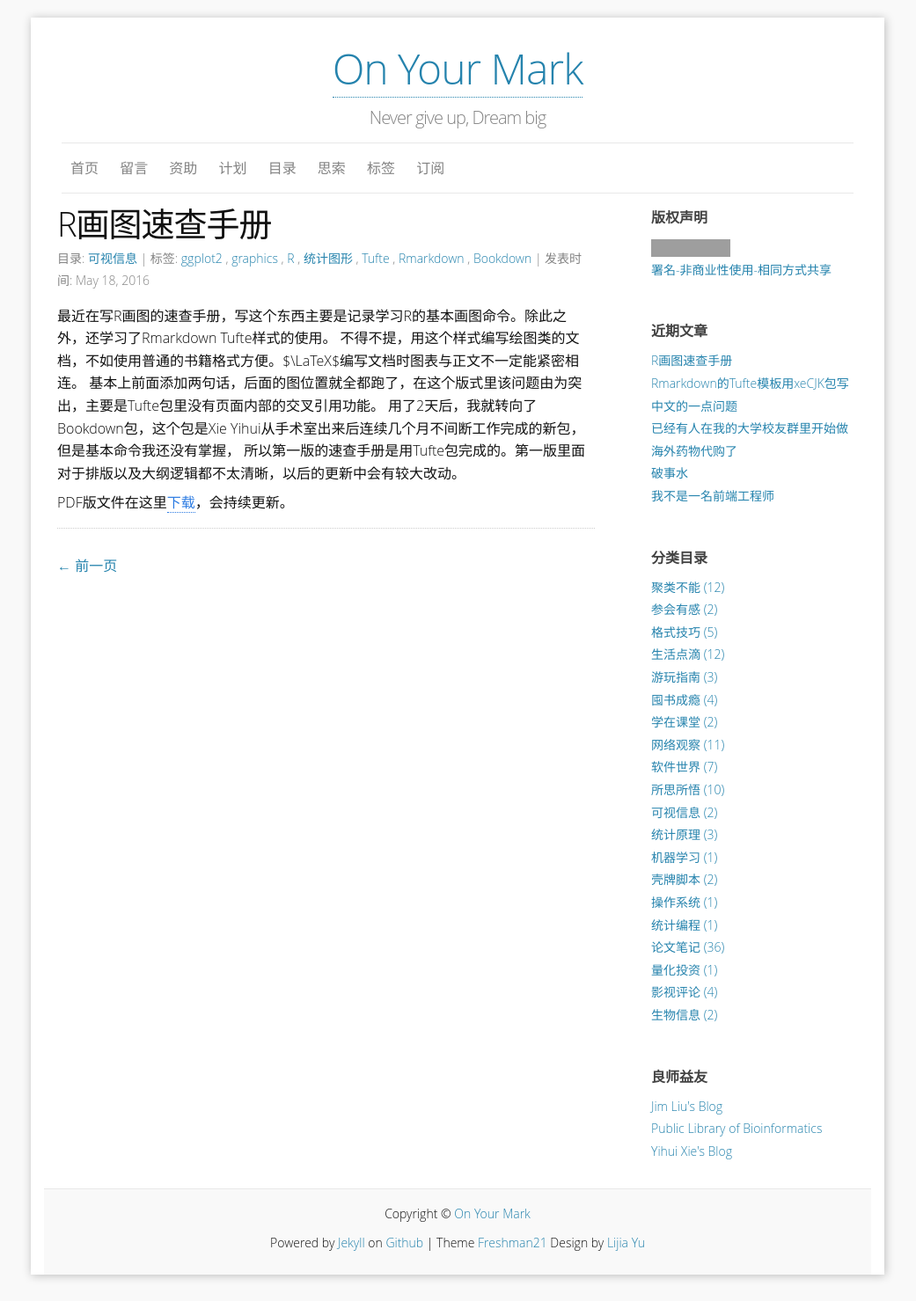
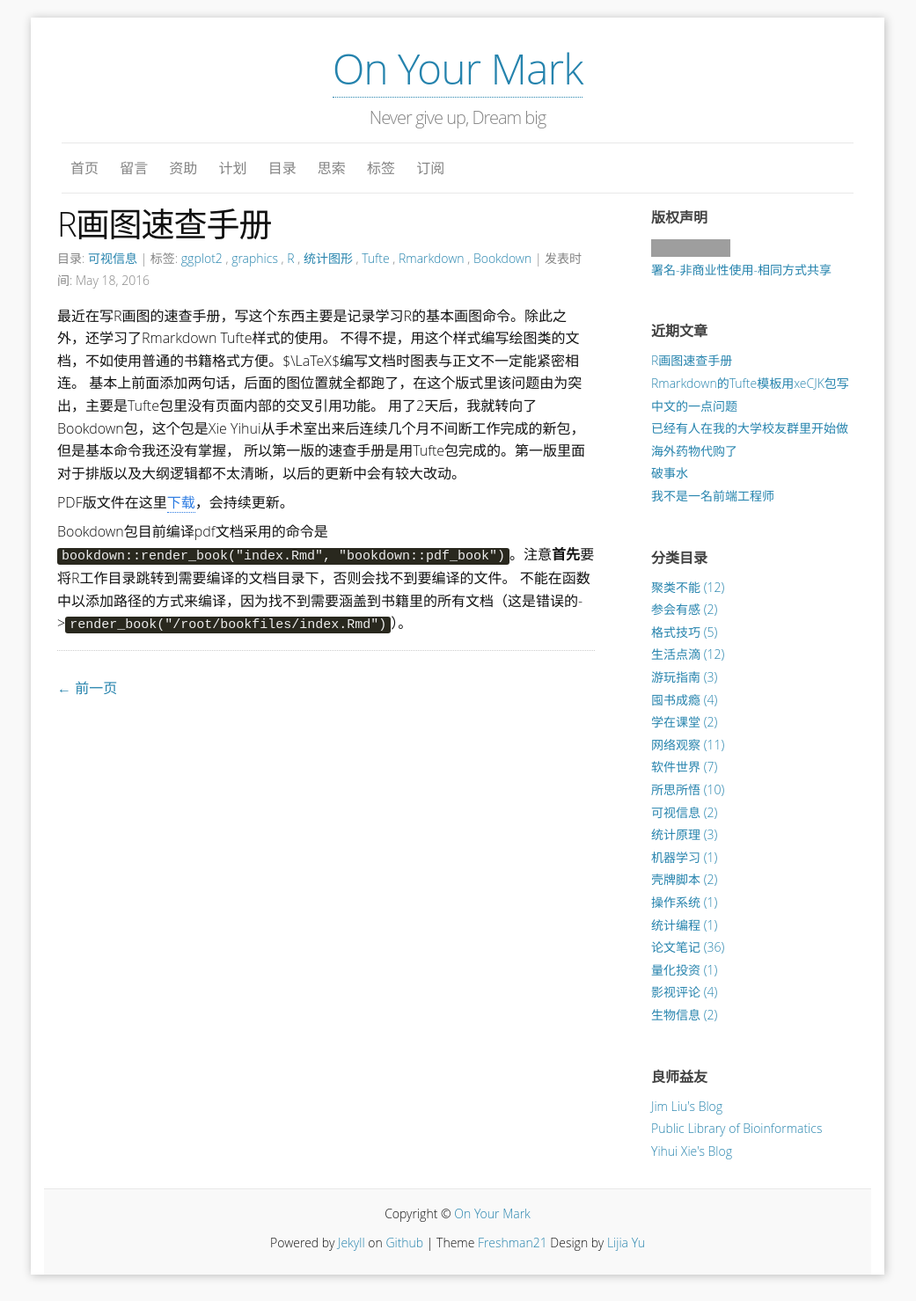
Before and after one commit to yulijia/cn, a Jekyll site: the page built from _posts/2016-05-18-simple-graphs-with-R.md, in a window 1280 px wide. Shown: the whole page at 88% size, without its empty margins (120-1161 px from the left). Built offline with Jekyll 4.4.1, drawn with Linux system fonts in a browser that asks for light colours; some web fonts are replaced; comment, search, counter and statistics services are not loaded; grey boxes are pictures that could not be loaded.

Commit message:
update(content): how to use bookdown

```diff
--- a/_posts/2016-05-18-simple-graphs-with-R.md
+++ b/_posts/2016-05-18-simple-graphs-with-R.md
@@ -21,3 +21,6 @@ tags:
 所以第一版的速查手册是用Tufte包完成的。第一版里面对于排版以及大纲逻辑都不太清晰，以后的更新中会有较大改动。
 
 PDF版文件在这里[下载](http://yulijia.net/projects/SimpleGraphswithR.pdf)，会持续更新。
+
+Bookdown包目前编译pdf文档采用的命令是`bookdown::render_book("index.Rmd", "bookdown::pdf_book")`。注意**首先**要将R工作目录跳转到需要编译的文档目录下，否则会找不到要编译的文件。
+不能在函数中以添加路径的方式来编译，因为找不到需要涵盖到书籍里的所有文档（这是错误的->`render_book("/root/bookfiles/index.Rmd")`）。
```
